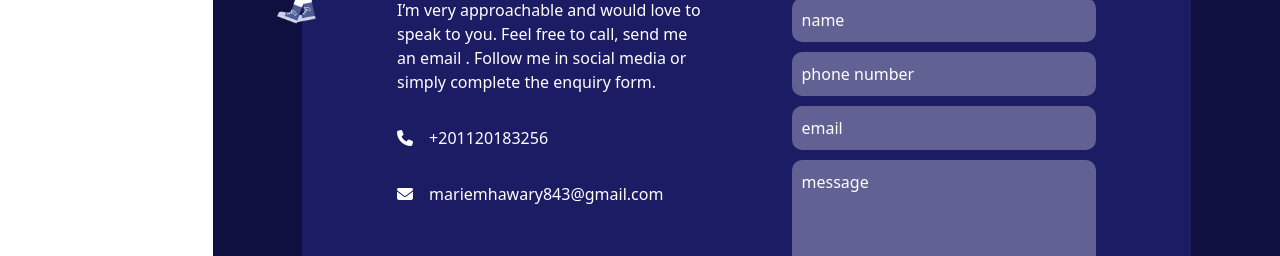
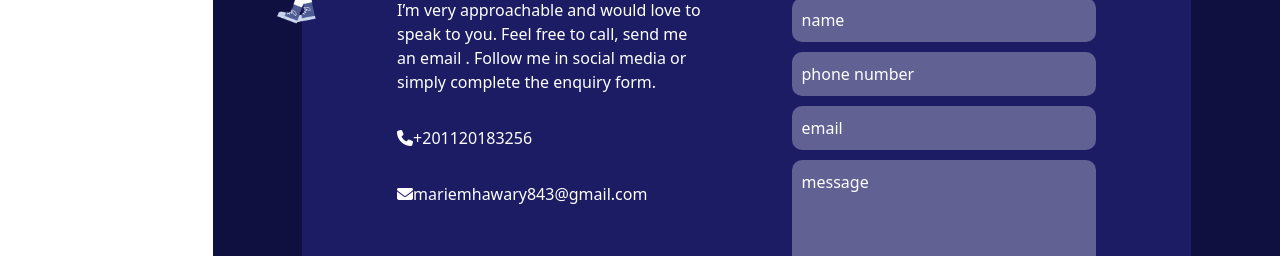
Before and after one commit to mariemhawry21/marioum, a plain HTML site: page index.html in a window 1280 px wide. Shown: the part 6400-6656 px from the top of the page. Drawn offline with nearby package versions, Linux system fonts and the light colour scheme.

Commit message:
Update changes

```diff
--- a/index.html
+++ b/index.html
@@ -685,11 +685,11 @@
                     </p>
                     <div class="d-flex align-items-center">
                       <i class="fa-solid fa-phone"></i>
-                      <span class="m-3">+201120183256</span>
+                      <span class="my-3">+201120183256</span>
                     </div>
                     <div class="d-flex align-items-center">
                       <i class="fa-solid fa-envelope"></i>
-                      <span class="m-3"> mariemhawary843@gmail.com</span>
+                      <span class="my-3"> mariemhawary843@gmail.com</span>
                     </div>
                   </div>
                   <div
```
